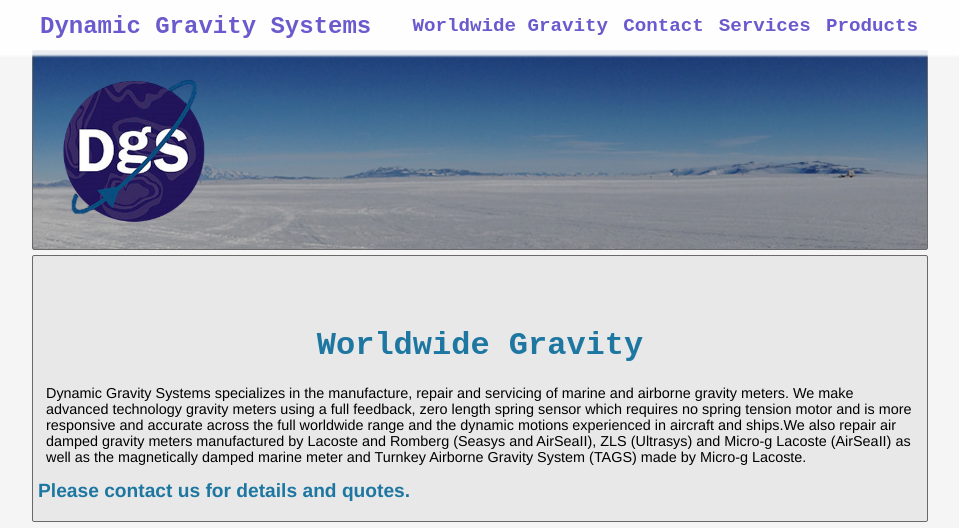
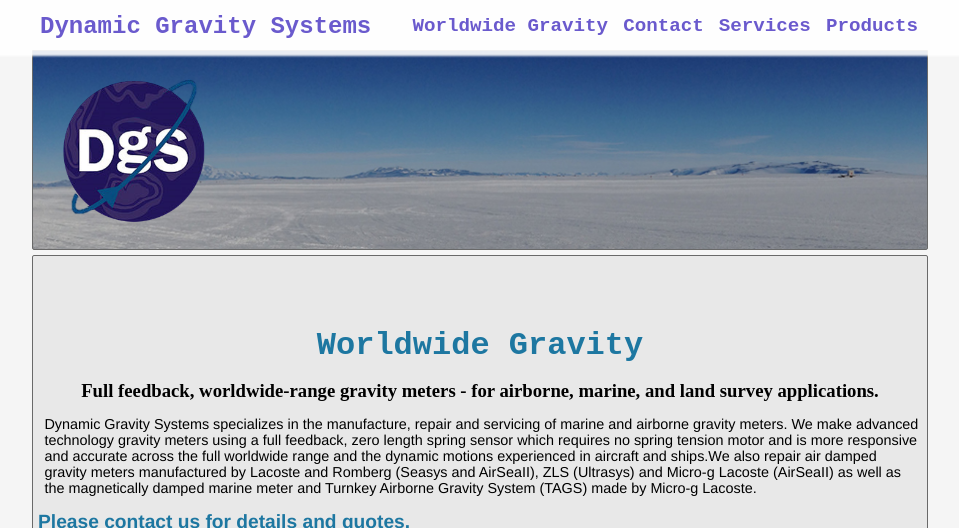
Before and after one commit to DynamicGravitySystems/DgS-WWW, a Jekyll site: the page built from index.md, in a window 1280 px wide, cut to the strip 0-528 px from the top of the page. Shown: the whole strip, without its empty margins (160-1119 px from the left). Built offline with Jekyll 4.4.1, drawn with Linux system fonts in a browser that asks for light colours; our own code applies the rules of GitHub Pages for plain Markdown files.

Commit message:
Updated index content and removed unneeded tag.

```diff
--- a/index.md
+++ b/index.md
@@ -5,12 +5,13 @@
 # Worldwide Gravity #
 {:.center-text}
 
+### Full feedback, worldwide-range gravity meters - for airborne, marine, and land survey applications. ###
+{:.center-text #tagline}
 
 Dynamic Gravity Systems specializes in the manufacture, repair and servicing of marine and airborne gravity meters.
 We make advanced technology gravity meters using a full feedback, zero length spring sensor which requires no spring tension motor and is more responsive
 and accurate across the full worldwide range and the dynamic motions experienced in aircraft and ships.We also repair air damped gravity meters manufactured
 by Lacoste and Romberg (Seasys and AirSeaII), ZLS (Ultrasys) and Micro-g Lacoste (AirSeaII) as well as the magnetically damped marine meter and Turnkey
 Airborne Gravity System (TAGS) made by Micro-g Lacoste.
-{:.flex-item}
 
 #### Please contact us for details and quotes. ####
```
